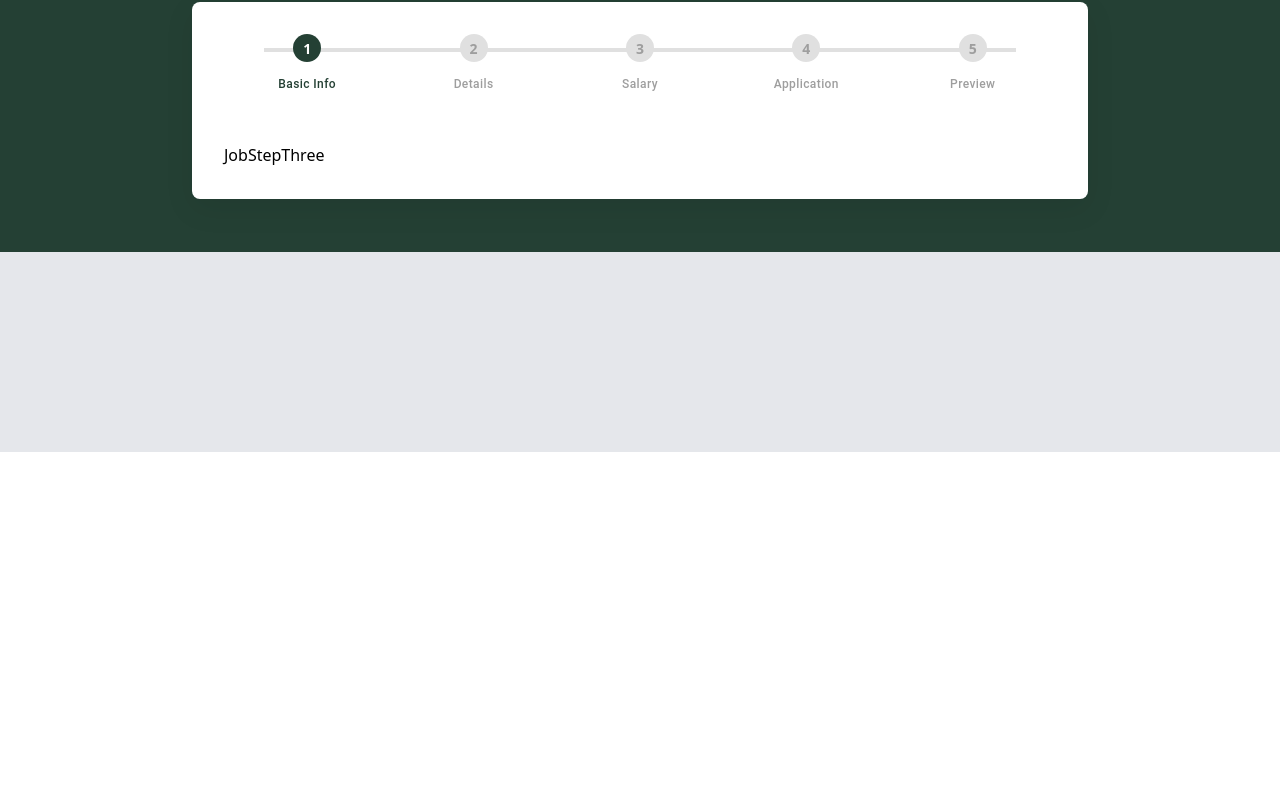
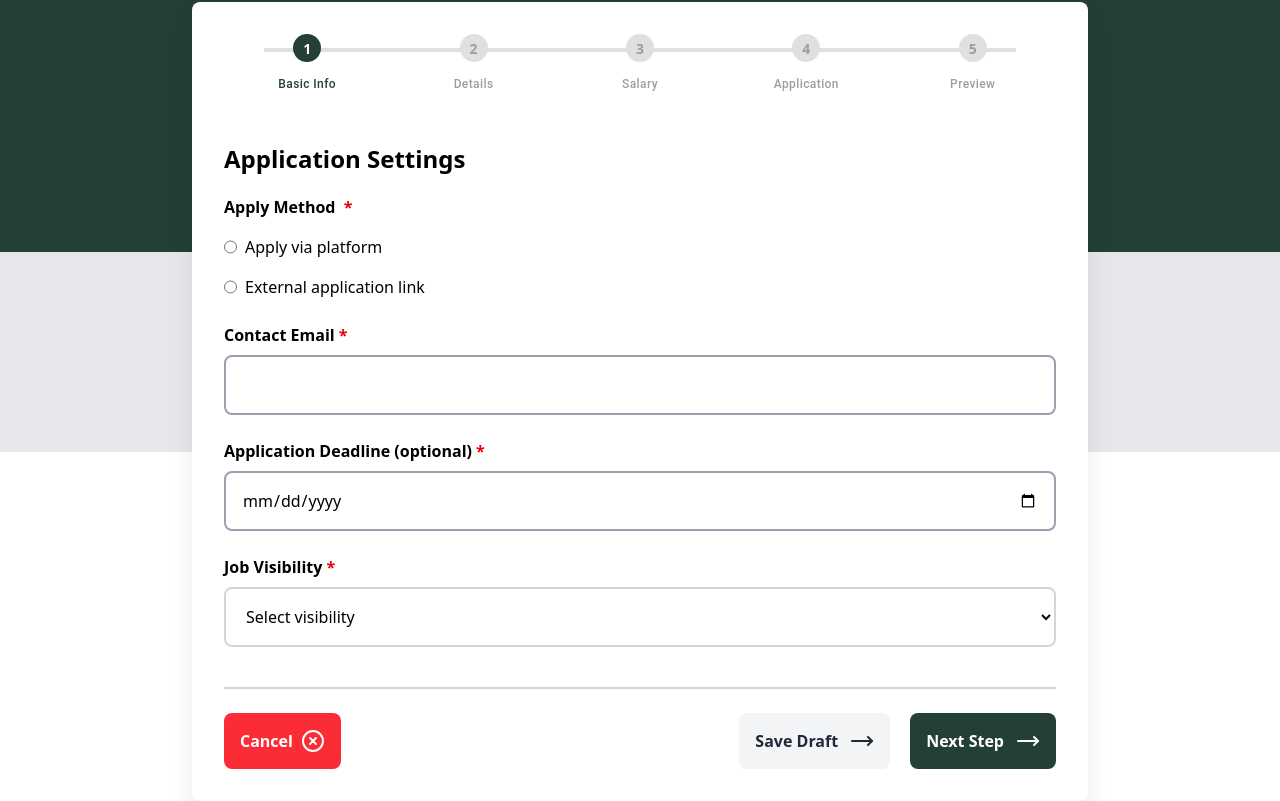
Before and after one commit to Hassan-Shah2003/Job-Spring, a React (Vite) app: page / in a window 1280 px wide. Shown: the part 348-1149 px from the top of the page. Before the commit the page ends 800 px from the top, so only its background shows below. Built offline with nearby package versions, Linux system fonts and the light colour scheme.

Commit message:
make the fourth step of post-job form

```diff
--- a/src/components/common/FormFooter.jsx
+++ b/src/components/common/FormFooter.jsx
@@ -1,4 +1,4 @@
-import { CircleX, MoveRight, X } from 'lucide-react';
+import { CircleX, MoveLeft, MoveRight, X } from 'lucide-react';
 import React from 'react'
 
 const FormFooter = () => {
@@ -6,7 +6,7 @@ const FormFooter = () => {
     <div className='flex justify-between mt-4 border-t-2 border-gray-300'>
       <div className='mt-6'>
         <button className='bg-red-500 cursor-pointer hover:bg-red-600 flex items-center gap-2 font-bold text-white p-4 rounded-lg'>Cancel
-        <CircleX/>
+          <CircleX />
         </button>
       </div>
 
@@ -14,6 +14,10 @@ const FormFooter = () => {
         <div>
           <button className='cursor-pointer flex items-center gap-3 font-bold p-4 rounded-lg bg-gray-100 text-gray-800 hover:bg-gray-200'>Save Draft
             <MoveRight></MoveRight>
+          </button>
+        </div>
+        <div className='flex items-center hidden'>
+          <button className='cursor-pointer flex items-center gap-3 font-bold p-4 rounded-lg bg-gray-100 text-gray-800 hover:bg-gray-200'><MoveLeft></MoveLeft>Previous
           </button>
         </div>
         <div>
--- a/src/components/common/ProTips.jsx
+++ b/src/components/common/ProTips.jsx
@@ -2,7 +2,7 @@ import { Lightbulb } from "lucide-react";
 
 export default function ProTip({ title, message }) {
   return (
-    <div className="flex items-start p-3 rounded-2xl bg-emerald-100 backdrop-blur-md shadow-md border border-green-200">
+    <div className="flex items-start p-2 rounded-xl bg-gradient-to-r from-emerald-50 to-emerald-100 shadow-md border border-emerald-200">
       <div className="flex-shrink-0 w-10 h-10 flex items-center justify-center rounded-full bg-gradient-to-r from-green-600 to-emerald-400 text-white shadow">
         <Lightbulb className="w-5 h-5" />
       </div>
--- a/src/components/jobs/postjob/JobStepFour.jsx
+++ b/src/components/jobs/postjob/JobStepFour.jsx
@@ -1,8 +1,55 @@
 import React from 'react'
+import FormFooter from '../../common/FormFooter'
 
 const JobStepFour = () => {
   return (
-    <div>JobStepFou</div>
+    <div>
+      <h1 className='font-bold text-2xl mb-5'>Application Settings</h1>
+      <div>
+        <h4 className='font-bold'>Apply Method <span className='ml-1 text-red-600'>*</span></h4>
+        <div className='flex gap-2 mt-4'>
+          <input className='' id='platform-apply' name='job-apply' type='radio' placeholder=''>
+          </input>
+          <label className='text-md' for="platform-apply">Apply via platform</label>
+        </div>
+        <div className='flex gap-2 mt-4'>
+          <input className='' id='external-apply' name='job-apply' type='radio' placeholder=''>
+          </input>
+          <label className='text-md' for="external-apply">External application link</label>
+        </div>
+
+        <div className='mt-5 h-28 hidden'>
+          <label className='font-bold'>Application URL<span className='ml-1 text-red-600'>*</span></label>
+          <input className='border-2 border-gray-400 w-full p-4 mt-2 rounded-lg focus:ring-1 focus:outline-none focus:border-[#132e13]' type='text' placeholder='https://...'>
+          </input>
+        </div>
+
+        <div className='mt-6'>
+          <label className='font-bold'>Contact Email<span className='ml-1 text-red-600'>*</span></label>
+          <input className='border-2 border-gray-400 w-full p-4 mt-2 rounded-lg focus:ring-1 focus:outline-none focus:border-[#132e13]' type='email' placeholder=''>
+          </input>
+        </div>
+
+        <div className='mt-6'>
+          <label className='font-bold'>Application Deadline (optional)<span className='ml-1 text-red-600'>*</span></label>
+          <input className='border-2 border-gray-400 w-full p-4 mt-2 rounded-lg focus:ring-1 focus:outline-none focus:border-[#132e13]' type='date' placeholder=''>
+          </input>
+        </div>
+
+        <div className='mt-6'>
+          <label className='font-bold'>Job Visibility<span className='ml-1 text-red-600'>*</span></label>
+          <select className='border-2 border-gray-300 w-full p-4 mt-2 rounded-lg focus:ring-1 focus:outline-none focus:border-[#132e13]' placeholder='slect a category'>
+            <option>Select visibility</option>
+            <option>Public - Listed on job board</option>
+            <option>Only Invited Candidates</option>
+            <option>others</option>
+          </select>
+        </div>
+      <div className='mt-10'>
+        <FormFooter></FormFooter>
+      </div>
+      </div>
+    </div>
   )
 }
 
--- a/src/components/jobs/postjob/JobStepThree.jsx
+++ b/src/components/jobs/postjob/JobStepThree.jsx
@@ -1,8 +1,88 @@
 import React from 'react'
+import ProTip from '../../common/ProTips'
+import FormFooter from '../../common/FormFooter'
 
 const JobStepThree = () => {
   return (
-    <div>JobStepThree</div>
+    <div>
+      <h1 className="text-xl font-bold mb-5">Salary & Benefits</h1>
+
+      <div>
+        <div className='grid grid-cols-3 gap-3 mb-5'>
+          <div>
+            <label className='font-bold'>Minimum Salary<span className='ml-1 text-red-600'>*</span></label>
+            <input className='border-2 border-gray-300 w-full p-4 mt-2 rounded-lg focus:ring-1 focus:outline-none focus:border-[#132e13]' type='number' placeholder='e.g.,5000'>
+            </input>
+          </div>
+          <div>
+            <label className='font-bold'>Maximum Salary<span className='ml-1 text-red-600'>*</span></label>
+            <input className='border-2 border-gray-300 w-full p-4 mt-2 rounded-lg focus:ring-1 focus:outline-none focus:border-[#132e13]' type='number' placeholder='e.g.,5000'>
+            </input>
+          </div>
+          <div>
+            <label className='font-bold'>Currency<span className='ml-1 text-red-600'>*</span></label>
+            <select className='border-2 border-gray-300 w-full p-4 mt-2 rounded-lg focus:ring-1 focus:outline-none focus:border-[#132e13]' placeholder='slect a category'>
+              <option>Select Currecncy</option>
+              <option>USD ($)</option>
+              <option>EUR (€)</option>
+              <option>GBP (£)</option>
+              <option>PKR (₨)</option>
+              <option>INR (₹)</option>
+              <option>others</option>
+            </select>
+          </div>
+        </div>
+        <div className='mb-5'>
+          <div className='flex gap-2 items-center'>
+            <input type='checkbox' className='w-4 h-4'></input>
+            <label>Salary is negotiable</label>
+          </div>
+        </div>
+
+        <div className='mb-6'>
+          <label className='font-bold'>Perks & Benefits</label>
+          <div className='grid grid-cols-2'>
+            <div className='flex gap-2 items-center mt-4'>
+              <input type='checkbox' className='w-4 h-4'></input>
+              <label>Remote Work</label>
+            </div>
+            <div className='flex gap-2 items-center mt-4'>
+              <input type='checkbox' className='w-4 h-4'></input>
+              <label>Health Insurance</label>
+            </div>
+            <div className='flex gap-2 items-center mt-4'>
+              <input type='checkbox' className='w-4 h-4'></input>
+              <label>Paid Leave</label>
+            </div>
+            <div className='flex gap-2 items-center mt-4'>
+              <input type='checkbox' className='w-4 h-4'></input>
+              <label>Flexible Hours</label>
+            </div>
+          </div>
+        </div>
+      </div>
+        <div className='grid grid-cols-2 gap-3 mb-10'>
+          <div>
+            <label className='font-bold'>Work Schedule<span className='ml-1 text-red-600'>*</span></label>
+            <select className='border-2 border-gray-300 w-full p-4 mt-2 rounded-lg focus:ring-1 focus:outline-none focus:border-[#132e13]' placeholder='slect a category'>
+              <option>Select Currecncy</option>
+              <option>Select schedule</option>
+              <option>Day shift</option>
+              <option>Night shift</option>
+              <option>Flexible</option>
+              <option>Shift work</option>
+              <option>others</option>
+            </select>
+          </div>
+          <div className="mt-6">
+            <ProTip title="ProTip" message="Candidates are more likely to apply when perks & benefits are highlighted"></ProTip>
+          </div>
+        </div>
+
+        <div>
+          <FormFooter></FormFooter>
+        </div>
+    </div>
   )
 }
 
--- a/src/components/jobs/postjob/JobStepTwo.jsx
+++ b/src/components/jobs/postjob/JobStepTwo.jsx
@@ -1,6 +1,7 @@
 import { CircleX } from 'lucide-react'
 import React from 'react'
 import FormFooter from '../../common/FormFooter'
+import ProTip from '../../common/ProTips'
 
 const JobStepTwo = () => {
   return (
@@ -67,6 +68,9 @@ const JobStepTwo = () => {
             <button className='bg-[#244034] text-white font-bold px-6 py-4 rounded-r-lg border-2 border-[#132e13]'>Add</button>
           </div>
         </div>
+        <div>
+          <ProTip title="ProTips" message="A clear and detailed job description helps candidates quickly understand if they are the right fit."></ProTip>
+        </div>
       </div>
       <FormFooter></FormFooter>
     </div>
--- a/src/components/jobs/postjob/PostJob.jsx
+++ b/src/components/jobs/postjob/PostJob.jsx
@@ -23,7 +23,8 @@ const PostJob = () => {
           <CustomStepper></CustomStepper>
           {/* <JobStepOne></JobStepOne> */}
           {/* <JobStepTwo></JobStepTwo> */}
-          <JobStepThree></JobStepThree>
+          {/* <JobStepThree></JobStepThree> */}
+          <JobStepFour></JobStepFour>
           </div>
         </div>
       </div>
```
